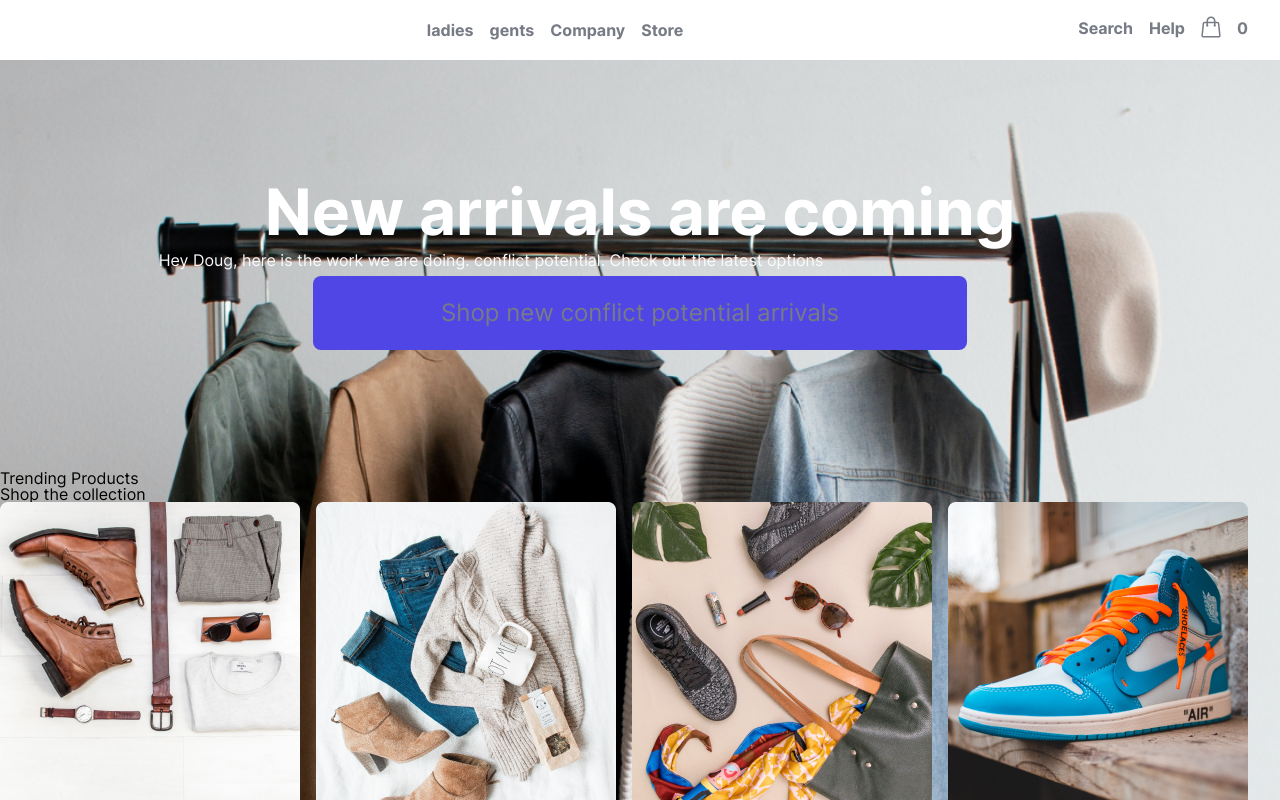
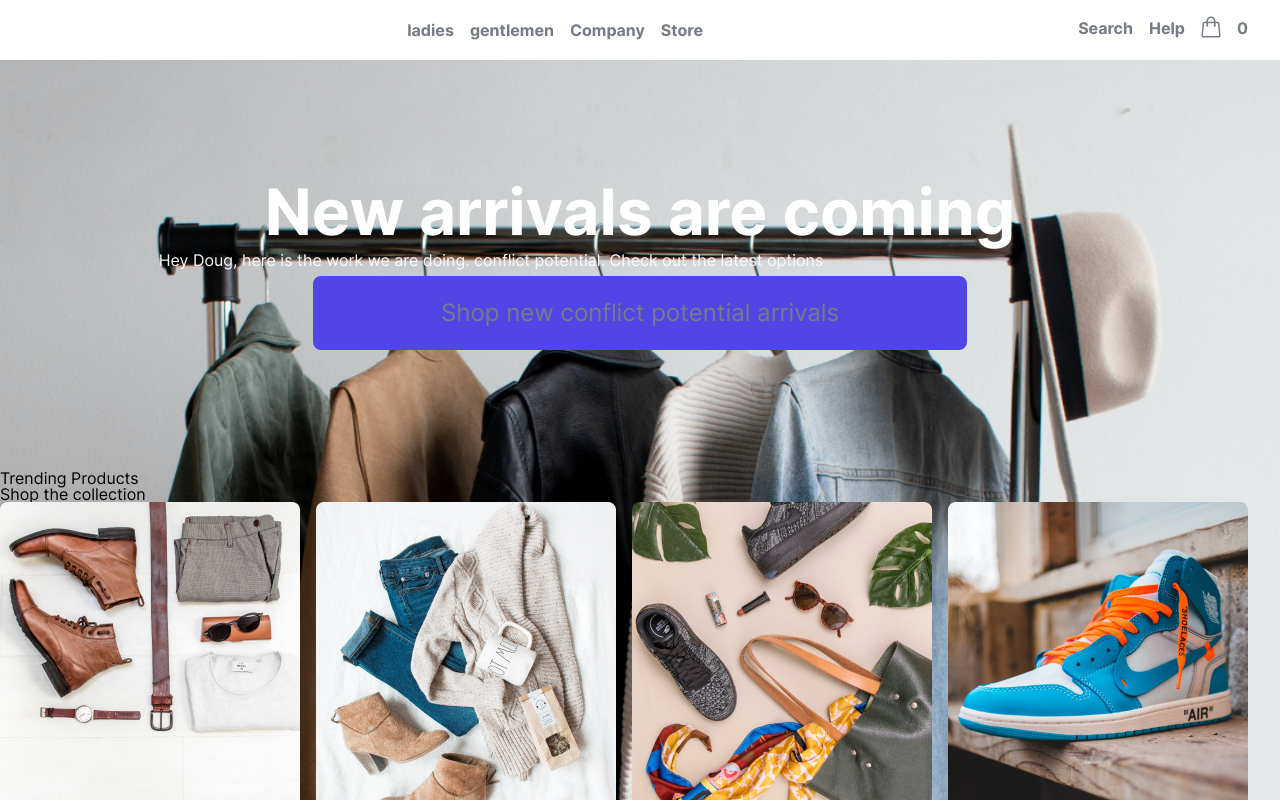
Before and after one commit to mateusmorgado/gitexercise, a plain HTML site: page webtest/index.html in a window 1280 px wide. Shown: the top 800 px of the page. Drawn offline with Linux system fonts and the light colour scheme.

Commit message:
Doug, I did my second changes

```diff
--- a/webtest/index.html
+++ b/webtest/index.html
@@ -11,7 +11,7 @@
       <img src="/images/Logo.svg" alt="" />
       <ul class="main-navigation">
         <li><a href="#">ladies</a></li>
-        <li><a href="#">gents</a></li>
+        <li><a href="#">gentlemen</a></li>
         <li><a href="#">Company</a></li>
         <li><a href="#" class="cart-item">Store</a></li>
       </ul>
```
